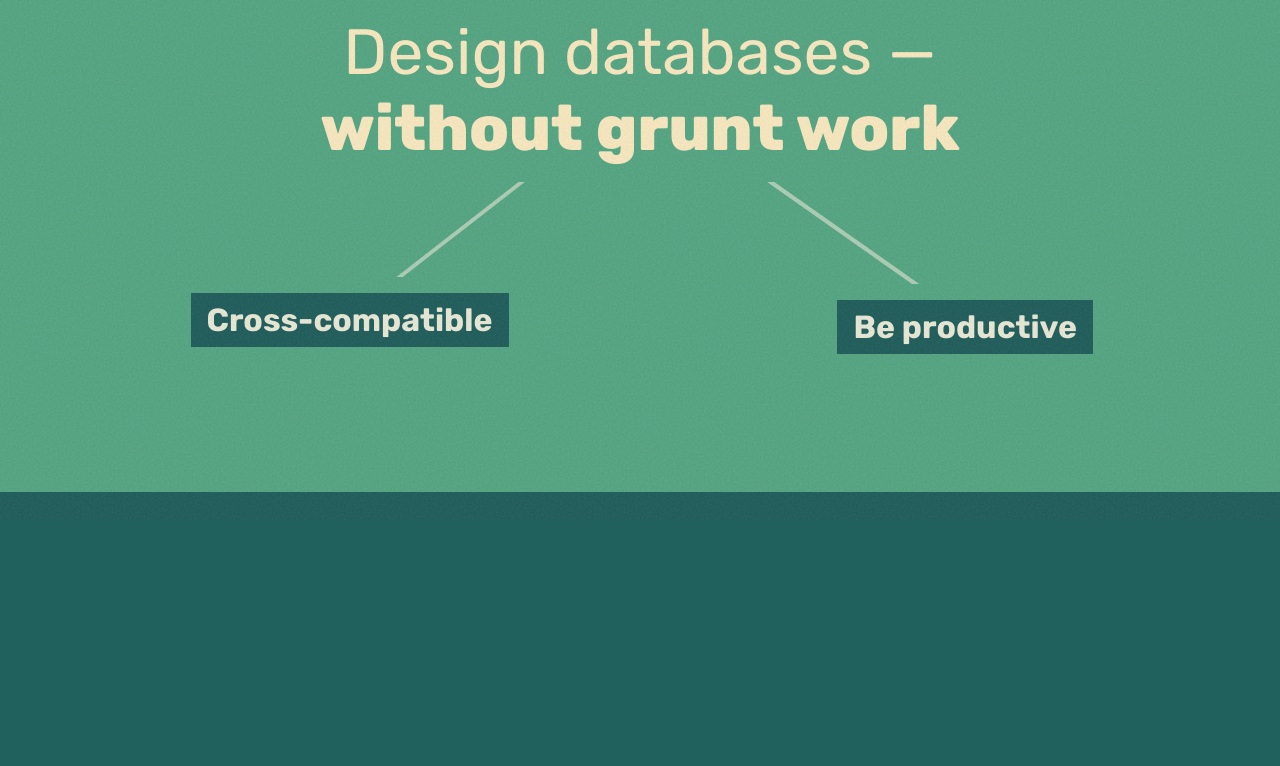
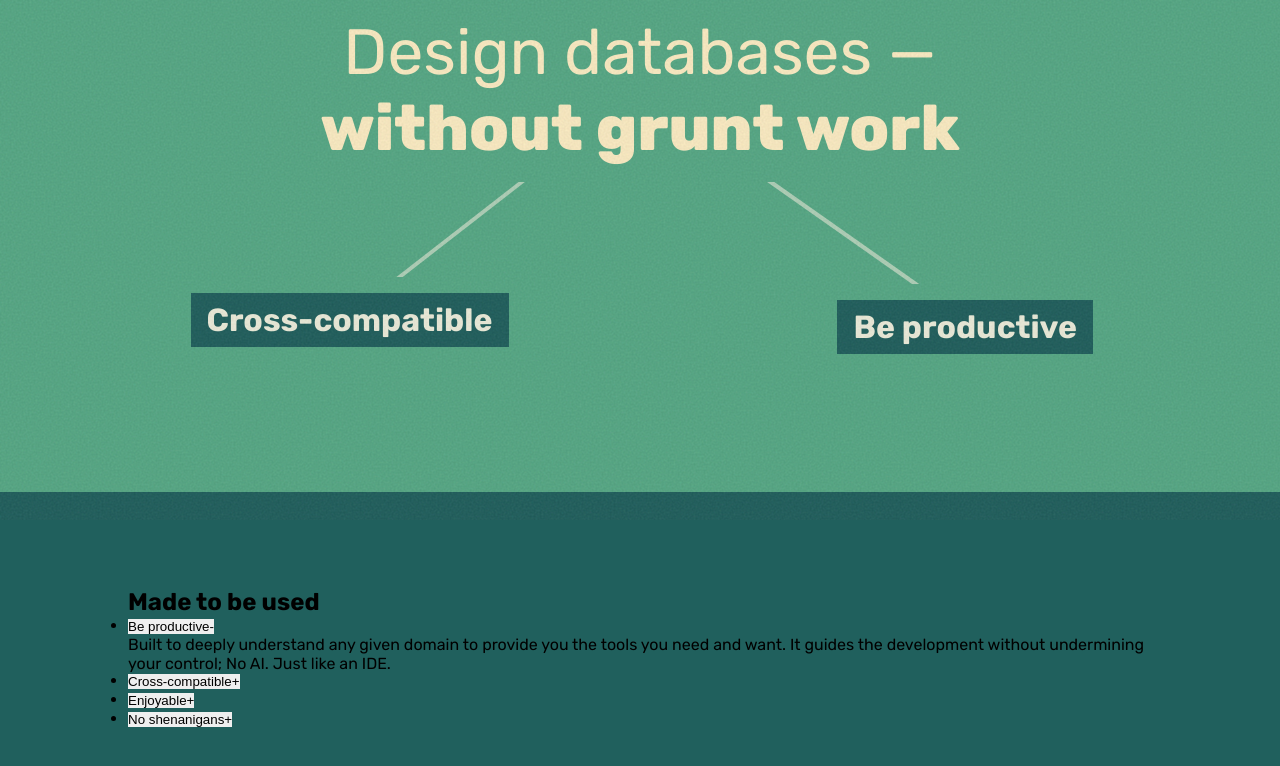
Before and after one commit to pieter-groenendijk/sifaka-dev-landingsite, a Svelte app in the folder landingsite/: page / in a window 1280 px wide. Shown: the part 280-1046 px from the top of the page. Before the commit the page ends 800 px from the top, so only its background shows below. Built offline with nearby package versions, Linux system fonts and the light colour scheme.

Commit message:
Some dead progress

```diff
--- a/landingsite/src/App.svelte
+++ b/landingsite/src/App.svelte
@@ -1,9 +1,11 @@
 <script lang="ts">
     import HeroSection from "./HeroSection.svelte";
+    import ShowcaseSection from "./ShowcaseSection.svelte";
 </script>
 
 <main>
     <HeroSection/>
+    <ShowcaseSection/>
 </main>
 <svg><!-- Noise overlay -->
     <filter id="noise-filter">
--- a/landingsite/src/HeroSection.svelte
+++ b/landingsite/src/HeroSection.svelte
@@ -103,11 +103,6 @@
     </svg>
 </Section>
 
-<!--<section id="section&#45;&#45;hero" class="section">-->
-<!--    <div class="section__content">-->
-<!--    </div>-->
-<!--</section>-->
-
 <style>
     :global(#section--hero) {
         isolation: isolate;
--- a/landingsite/src/ShowcaseSection.svelte
+++ b/landingsite/src/ShowcaseSection.svelte
@@ -0,0 +1,87 @@
+<script lang="ts">
+    import Section from "./Section.svelte";
+    import {onMount} from "svelte";
+
+    interface Feature {
+        title: string,
+        description: string,
+    }
+
+    const features = [
+        {
+            title: "Be productive",
+            description: "Built to deeply understand any given domain to provide you the tools you need and want. It guides the development without undermining your control; No AI. Just like an IDE.",
+        },
+        {
+            title: "Cross-compatible",
+            description: "Built to deeply understand any given domain to provide you the tools you need and want. It guides the development without undermining your control; No AI. Just like an IDE.",
+        },
+        {
+            title: "Enjoyable",
+            description: "Built to deeply understand any given domain to provide you the tools you need and want. It guides the development without undermining your control; No AI. Just like an IDE.",
+        },
+        {
+            title: "No shenanigans",
+            description: "Built to deeply understand any given domain to provide you the tools you need and want. It guides the development without undermining your control; No AI. Just like an IDE.",
+        },
+    ];
+
+    let openedFeature = $state(0);
+
+    const maxHeights = $state(new Array(features.length));
+</script>
+
+{#snippet Feature(feature: Feature, index: number)}
+    {@const isOpen = openedFeature === index}
+
+    <li
+        class="feature"
+        class:feature--is-open={isOpen}
+    >
+        <button class="feature__header" onclick={() => {openedFeature = index}}>
+            <span class="feature__title">{feature.title}</span><span class="feature__status">{#if isOpen}-{:else}+{/if}</span>
+        </button>
+        <div
+            class="feature__description"
+            style="--opened-height: {maxHeights[index]}px"
+            bind:clientHeight={maxHeights[index]}
+        >{feature.description}</div>
+    </li>
+{/snippet}
+
+<Section>
+    <h2>Made to be used</h2>
+    <div class="content">
+        <div>
+            <ul>
+                {#each features as feature, index}
+                    {@render Feature(feature, index)}
+                {/each}
+            </ul>
+        </div>
+        <div></div>
+    </div>
+</Section>
+
+<style>
+    .feature__header {
+        appearance: none;
+    }
+
+    .feature__description {
+        position: absolute;
+        visibility: hidden;
+        pointer-events: none;
+    }
+
+    :global(.feature__description--prepared) {
+        height: 0;
+    }
+
+    .feature--is-open .feature__description {
+        position: static;
+        height: var(--opened-height);
+        visibility: visible;
+        transition: height 300ms ease-in-out;
+    }
+</style>
```
